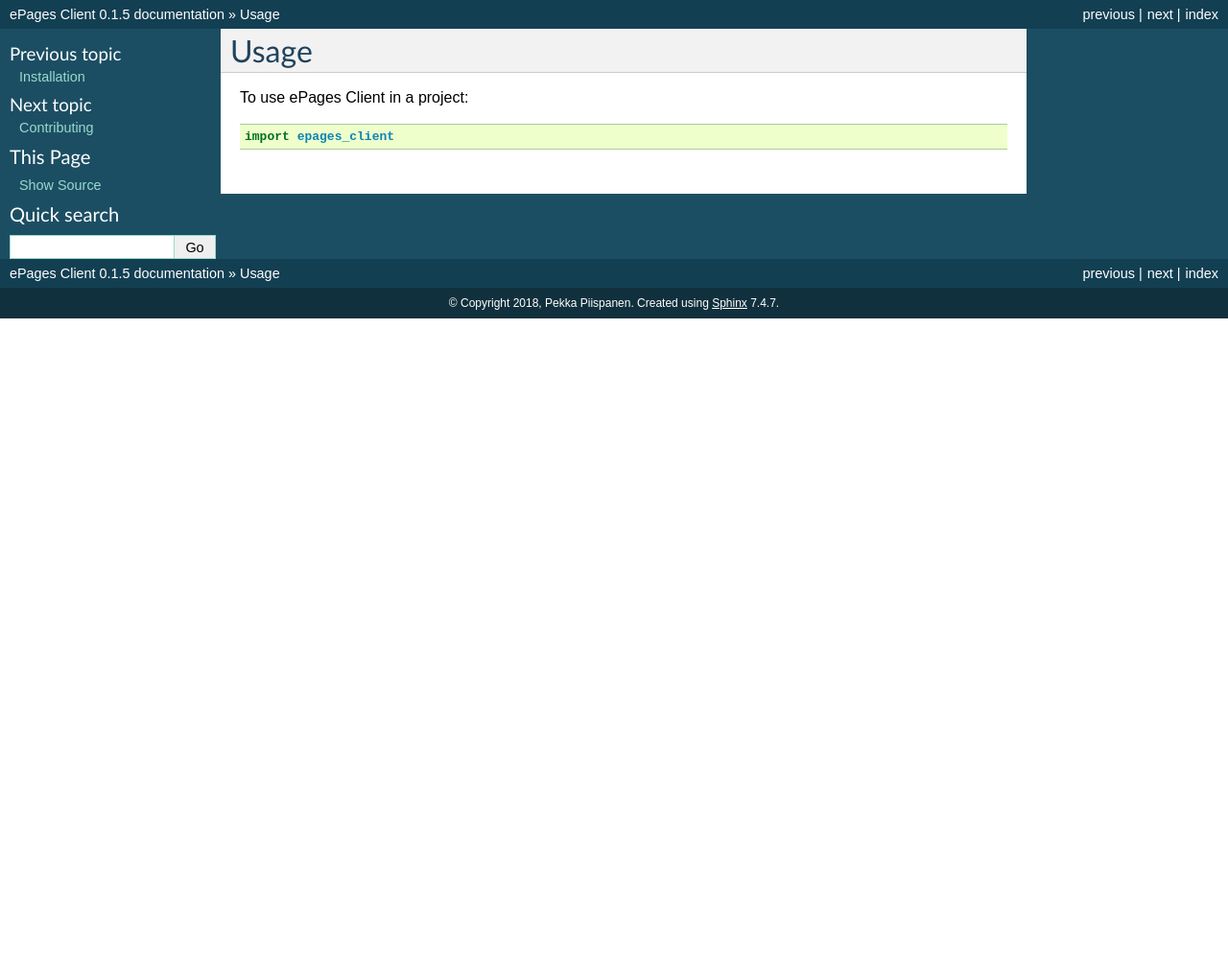
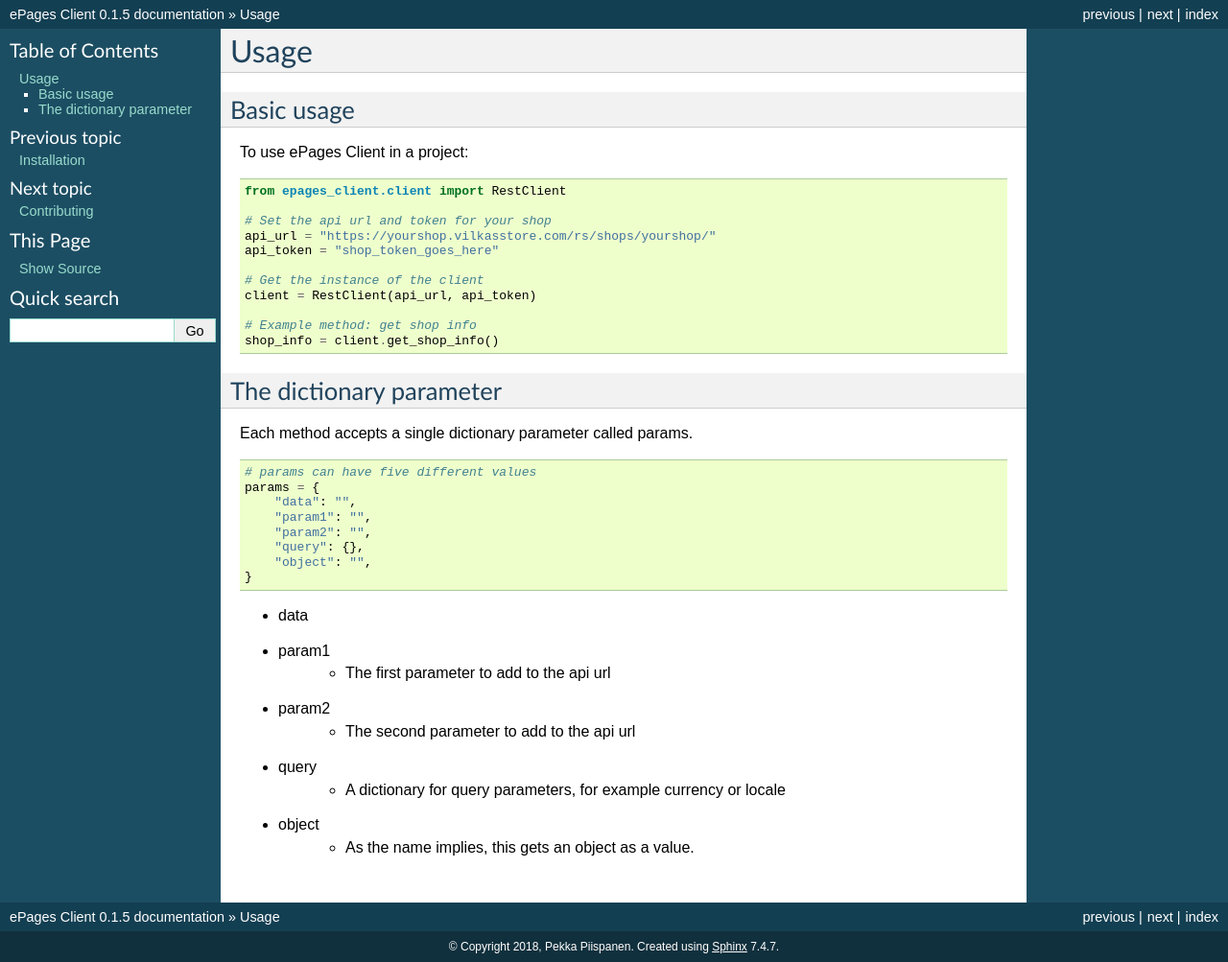
Before and after one commit to vilkasgroup/epages_client, a Sphinx documentation site: the page built from docs/usage.rst, in a window 1280 px wide. Shown: the whole page at 96% size. Built offline with Sphinx 7.4.7, drawn with Linux system fonts in a browser that asks for light colours; pages that are not in the unit, such as notebooks, are missing from menus; before the commit the page ends 900 px from its top, so only the background shows below that.

Commit message:
Minor edit for method documentation. Usage is more specific now.

```diff
--- a/docs/methods.rst
+++ b/docs/methods.rst
@@ -3,6 +3,8 @@
 =======
 
 Here's a list of available methods to use with ePages Client.
+Each method accepts a single dict parameter called params. The
+more detailed description of the param is found in the usage document.
 
 Customers
 ---------
--- a/docs/usage.rst
+++ b/docs/usage.rst
@@ -2,6 +2,51 @@
 Usage
 =====
 
-To use ePages Client in a project::
+Basic usage
+-----------
 
-    import epages_client
+To use ePages Client in a project:
+
+.. code-block:: python
+
+    from epages_client.client import RestClient
+
+    # Set the api url and token for your shop
+    api_url = "https://yourshop.vilkasstore.com/rs/shops/yourshop/"
+    api_token = "shop_token_goes_here"
+
+    # Get the instance of the client
+    client = RestClient(api_url, api_token)
+
+    # Example method: get shop info
+    shop_info = client.get_shop_info()
+
+The dictionary parameter
+------------------------
+
+Each method accepts a single dictionary parameter called params.
+
+.. code-block:: python
+
+    # params can have five different values
+    params = {
+        "data": "",
+        "param1": "",
+        "param2": "",
+        "query": {},
+        "object": "",
+    }
+
+* data
+
+* param1
+    * The first parameter to add to the api url
+
+* param2
+    * The second parameter to add to the api url
+
+* query
+    * A dictionary for query parameters, for example currency or locale
+
+* object
+    * As the name implies, this gets an object as a value.
```
